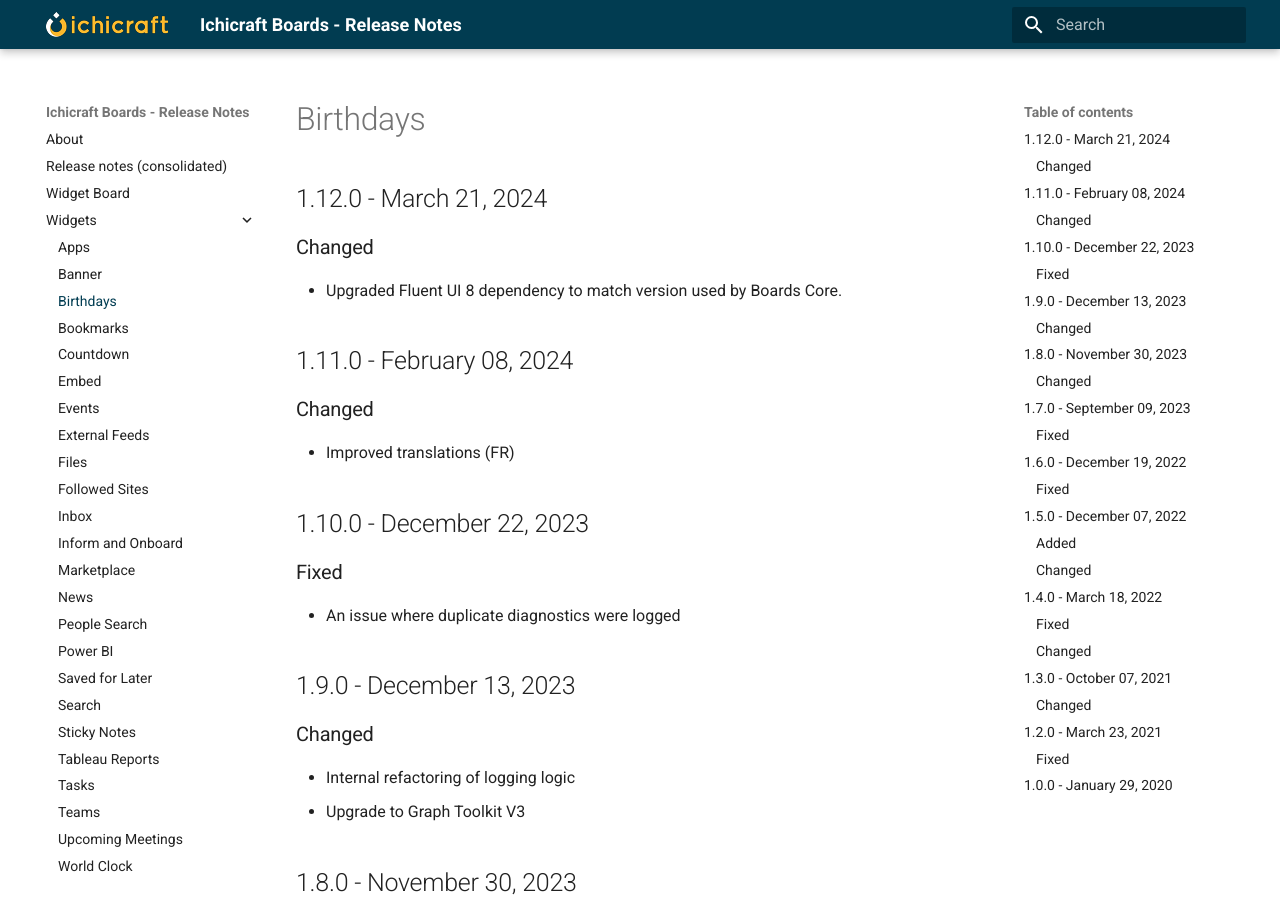
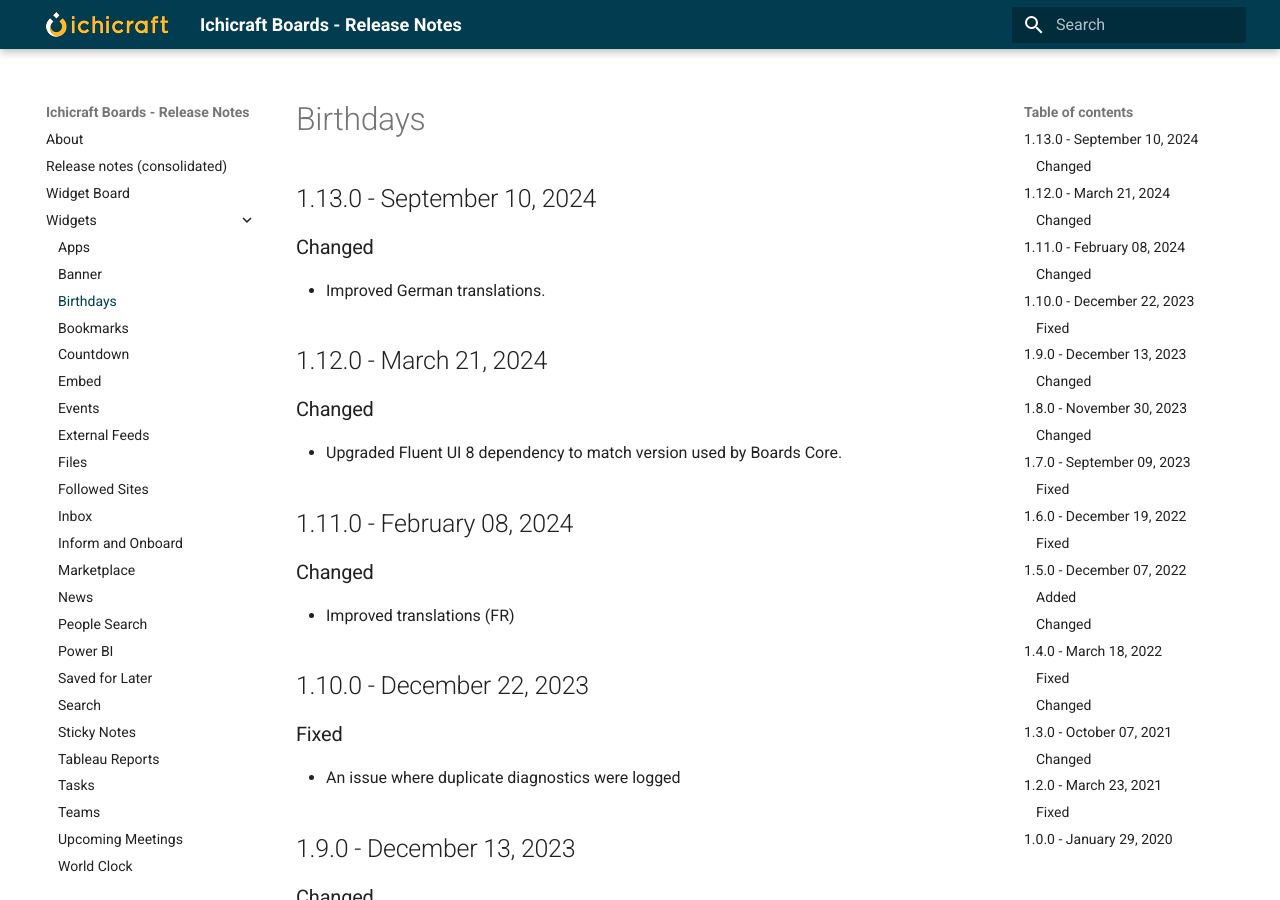
Before and after one commit to ichicraft/widgets-docs, an MkDocs documentation site: the page built from docs/Widgets/Birthdays.md, in a window 1280 px wide and 900 px high. Built offline with MkDocs 1.6.1 and Material for MkDocs 9.7.7, drawn with Linux system fonts in a browser that asks for light colours.

```diff
--- a/docs/Widgets/Birthdays.md
+++ b/docs/Widgets/Birthdays.md
@@ -1,3 +1,8 @@
+## 1.13.0 - September 10, 2024
+
+### Changed
+- Improved German translations.
+
 ## 1.12.0 - March 21, 2024
 
 ### Changed
```
Also changed, not shown: docs/Release-notes-(consolidated).md (+5 -0 lines).
